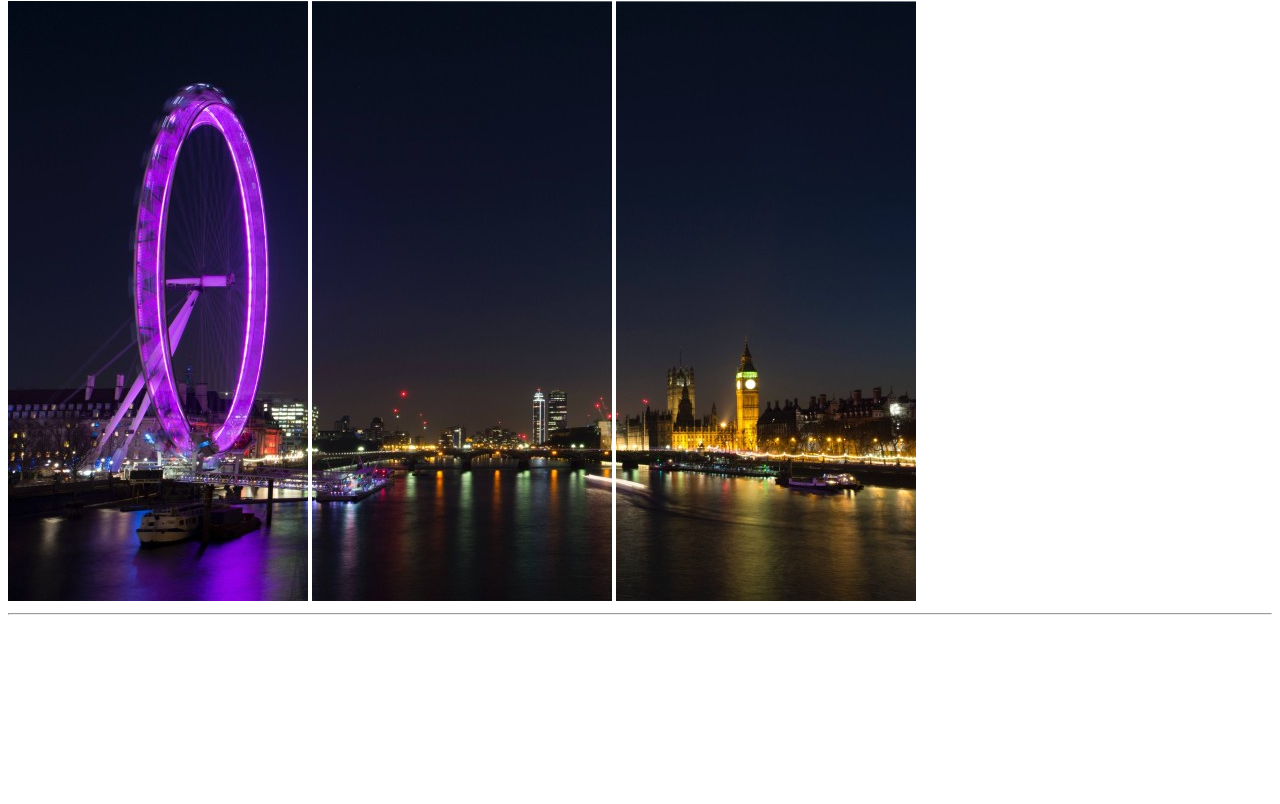
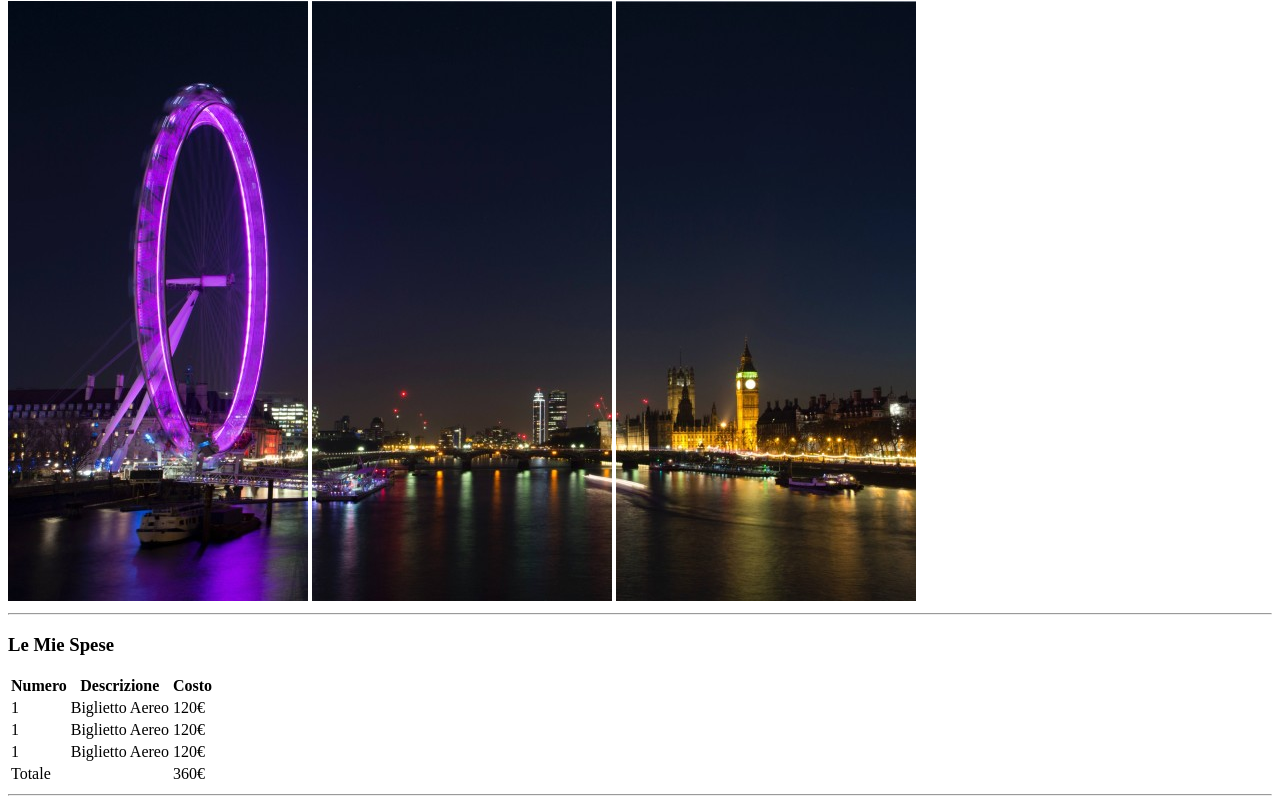
Before and after one commit to LuigiPascali/html-london-trip, a plain HTML site: page index.html in a window 1280 px wide. Shown: the part 79-883 px from the top of the page. Before the commit the page ends 800 px from the top, so only its background shows below. Drawn offline with Linux system fonts and the light colour scheme.

Commit message:
creazione tabella

```diff
--- a/index.html
+++ b/index.html
@@ -17,6 +17,46 @@
     </header>
 
     <main>
+        <!-- sezione relativa alla tabella  -->
+        <section>
+            <h3>Le Mie Spese</h3>
+            <table>
+                <tr>
+                    <th>Numero</th>
+                    <th>Descrizione</th>
+                    <th>Costo</th>
+                </tr>
+
+                <tr>
+                    <td>1</td>
+                    <td>Biglietto Aereo</td>
+                    <td>120€</td>
+                </tr>
+
+                <tr>
+                    <td>1</td>
+                    <td>Biglietto Aereo</td>
+                    <td>120€</td>
+                </tr>
+
+                <tr>
+                    <td>1</td>
+                    <td>Biglietto Aereo</td>
+                    <td>120€</td>
+                </tr>
+
+                <tr>
+                    <td colspan="2">Totale</td>
+                    <td>360€</td>
+                </tr>
+
+
+            </table>
+
+            <hr>
+        </section>
+
+        <!-- sezione relativa a cose da fare -->
 
     </main>
 
```
